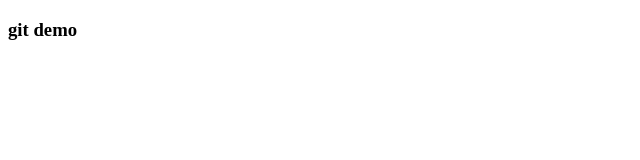
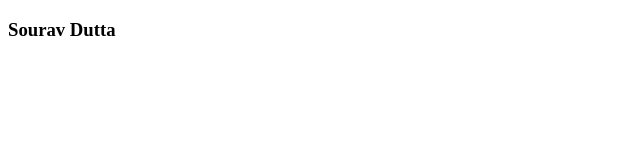
Before and after one commit to Sourav-Dutta-12/Sourav-Dutta.github.io, a plain HTML site: page index.html in a window 1280 px wide. Shown: the full height of the page, 0-640 px from the left. Drawn offline with Linux system fonts and the light colour scheme.

Commit message:
first html page

```diff
--- a/index.html
+++ b/index.html
@@ -4,6 +4,6 @@
         <title>git demo</title>
     </head>
     <body>
-        <h3>git demo</h3>
+        <h3>Sourav Dutta</h3>
     </body>
 </html>
```
